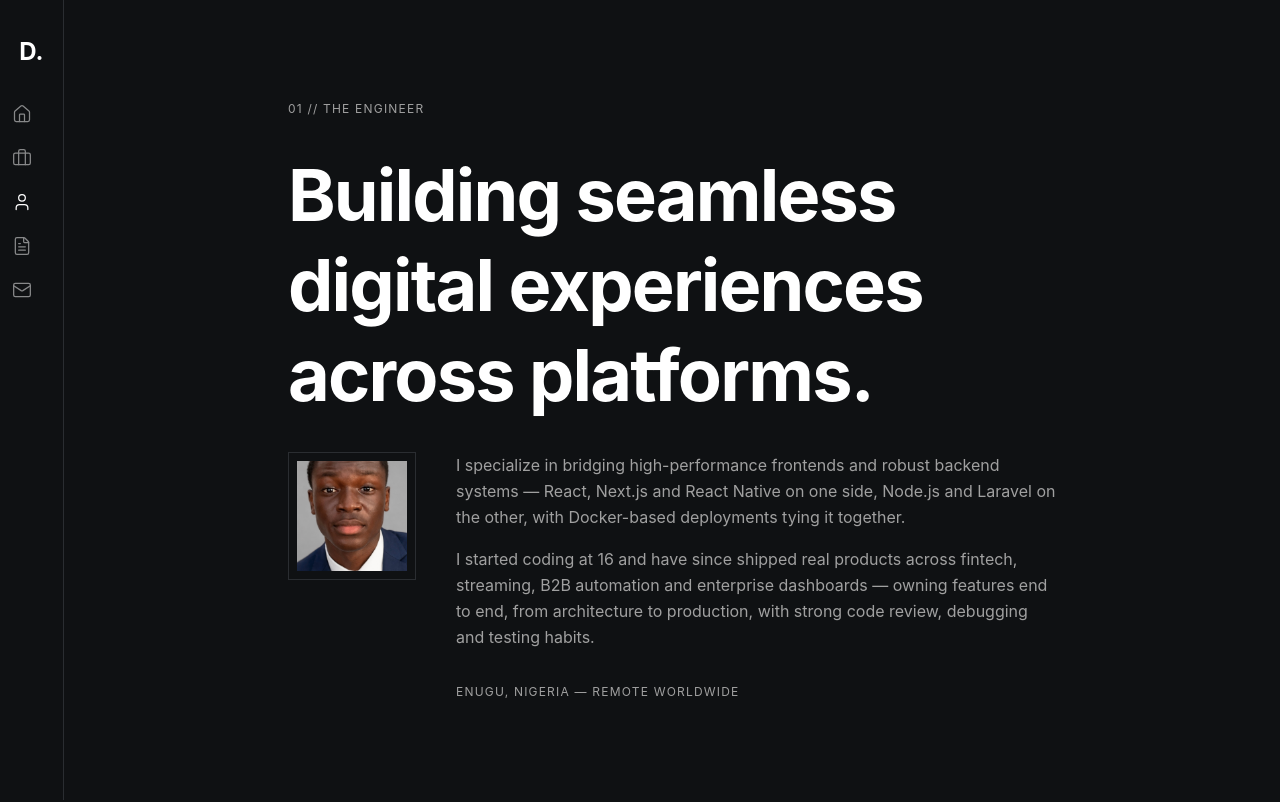
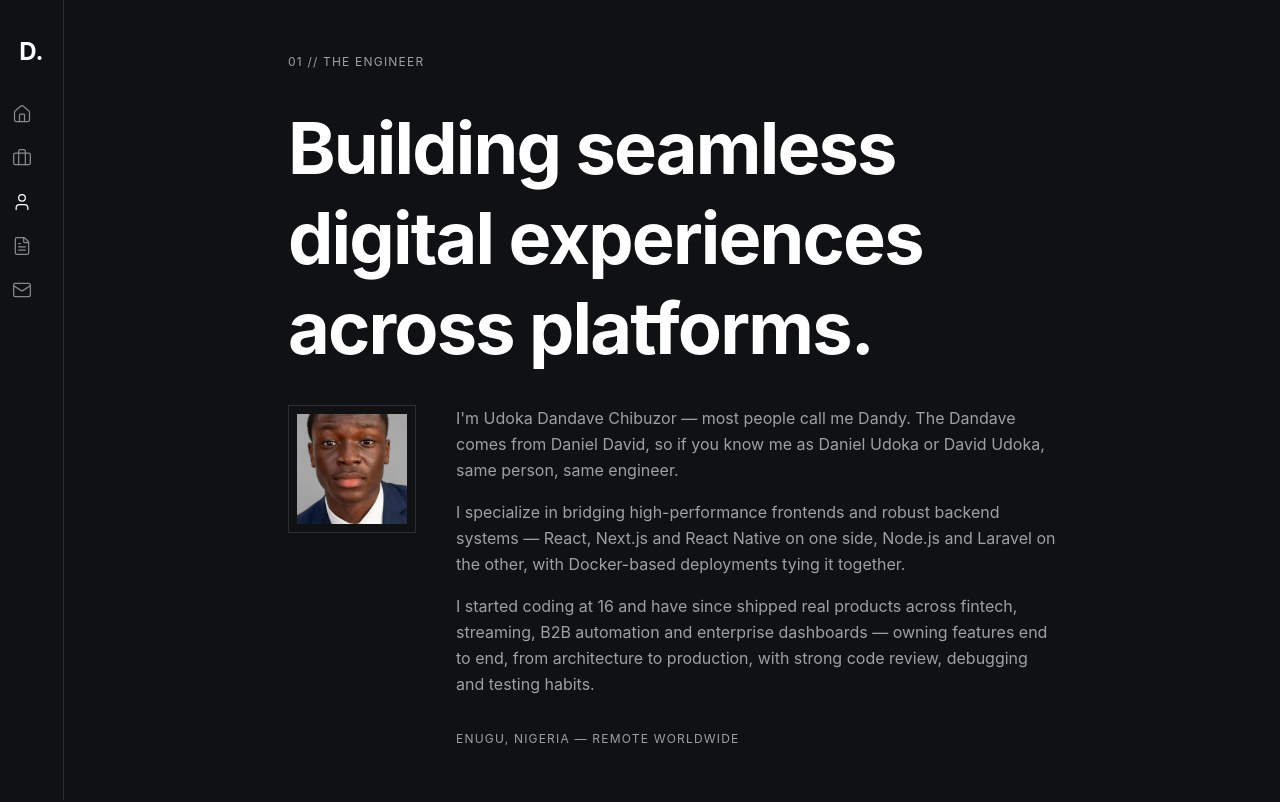
Before and after one commit to Davetechinnovation/Dandys-portfolio, a Next.js app in the folder portfolio/: page /about in a window 1280 px wide. Shown: the top 802 px of the page. Built offline with nearby package versions, Linux system fonts and the light colour scheme.

Commit message:
seo: add Daniel/David name signals (full name Chibuzor, Daniel Udoka, David Udoka) to metadata, JSON-LD, about bio, README

```diff
--- a/portfolio/app/about/page.tsx
+++ b/portfolio/app/about/page.tsx
@@ -7,7 +7,7 @@ import { profile, skills } from "@/lib/data";
 export const metadata: Metadata = {
   title: "About Udoka Dandave (Dandy) — Software Engineer",
   description:
-    "Who is Udoka Dandave? Full stack engineer (aka Dandy) from Enugu, Nigeria. React, Next.js, Node.js and Laravel — 4+ years shipping real products.",
+    "Who is Udoka Dandave? Full name Udoka Dandave Chibuzor (Daniel David), aka Dandy — full stack engineer from Enugu, Nigeria. React, Next.js, Node.js, Laravel.",
   alternates: { canonical: "/about" },
 };
 
--- a/portfolio/app/layout.tsx
+++ b/portfolio/app/layout.tsx
@@ -24,10 +24,14 @@ export const metadata: Metadata = {
     // Name variations people actually search
     "Udoka Dandave",
     "Dandave Udoka",
+    "Udoka Dandave Chibuzor",
     "Dandave",
     "Udoka",
     "Dandy",
     "Dandy developer",
+    "Daniel Udoka",
+    "David Udoka",
+    "Daniel David",
     "Dandave web developer",
     "Udoka Dandave software engineer",
     "Dan software engineer",
@@ -107,9 +111,17 @@ export default function RootLayout({
                   "@type": "Person",
                   "@id": `${siteUrl}/#person`,
                   name: fullName,
-                  alternateName: ["Dandy", "Dan", "Dandave"],
+                  alternateName: [
+                    "Dandy",
+                    "Dan",
+                    "Dandave",
+                    "Daniel Udoka",
+                    "David Udoka",
+                    "Udoka Dandave Chibuzor",
+                  ],
                   givenName: "Udoka",
                   familyName: "Dandave",
+                  additionalName: ["Chibuzor", "Daniel David"],
                   jobTitle: "Full Stack Software Engineer",
                   description:
                     "Full stack software engineer building web apps, mobile apps and backend systems with React, Next.js, Node.js and Laravel.",
--- a/portfolio/components/sections/AboutPageClient.tsx
+++ b/portfolio/components/sections/AboutPageClient.tsx
@@ -27,7 +27,7 @@ export function AboutPageClient({
               <div className="w-full h-full relative overflow-hidden">
                 <Image
                   src={profile.photo}
-                  alt="Udoka Dandave"
+                  alt="Udoka Dandave Chibuzor — software engineer"
                   fill
                   sizes="128px"
                   className="object-cover"
--- a/portfolio/lib/data.ts
+++ b/portfolio/lib/data.ts
@@ -17,6 +17,7 @@ export const profile = {
   summary:
     "Results-driven Software Engineer with 4+ years of hands-on experience building scalable web applications and multi-platform systems — responsive, high-performance frontends (React, Next.js, React Native), robust backends (Node.js, Laravel/PHP), and containerized deployments (Docker). Delivered real-world products across fintech, streaming, B2B automation, and enterprise dashboards.",
   longBio: [
+    "I'm Udoka Dandave Chibuzor — most people call me Dandy. The Dandave comes from Daniel David, so if you know me as Daniel Udoka or David Udoka, same person, same engineer.",
     "I specialize in bridging high-performance frontends and robust backend systems — React, Next.js and React Native on one side, Node.js and Laravel on the other, with Docker-based deployments tying it together.",
     "I started coding at 16 and have since shipped real products across fintech, streaming, B2B automation and enterprise dashboards — owning features end to end, from architecture to production, with strong code review, debugging and testing habits.",
   ],
```
Also changed, not shown: 2 other files (tests, documents, lock files or other folders).
